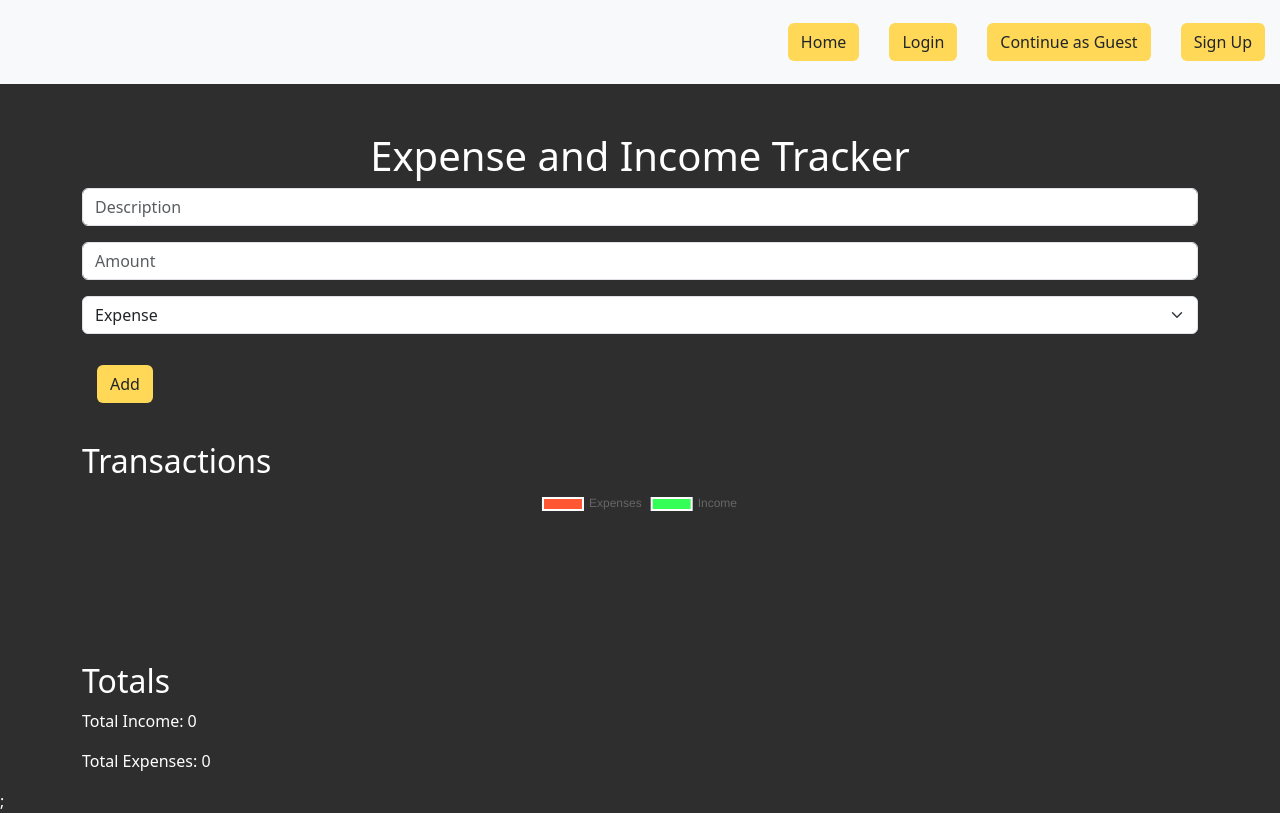
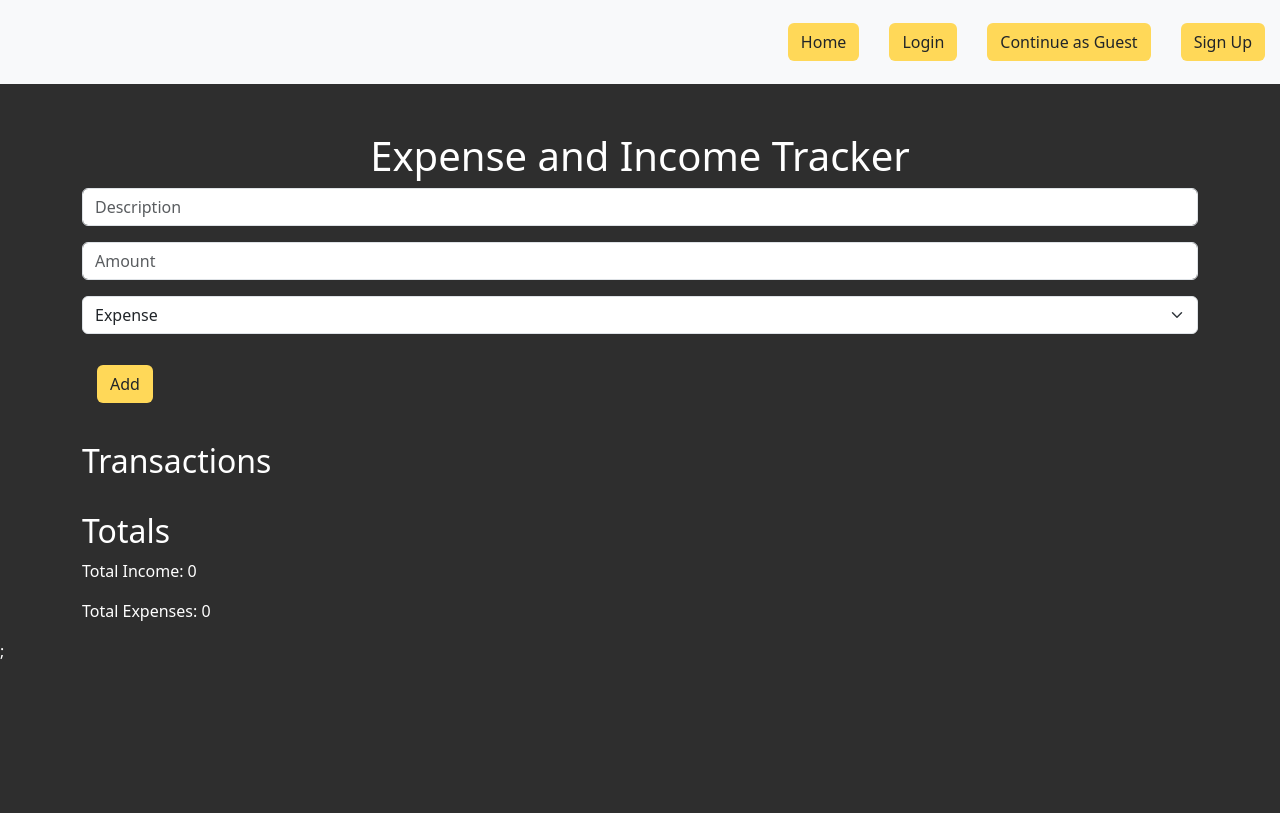
Before and after one commit to iamluisnunez/FinanceApp, a React (Vite) app: page /guest in a window 1280 px wide. Built offline with nearby package versions, Linux system fonts and the light colour scheme.

Commit message:
added pie chart

```diff
--- a/src/Components/Guest.jsx
+++ b/src/Components/Guest.jsx
@@ -34,36 +34,6 @@ function ExpenseIncomeApp() {
     );
     setTransactions(updatedTransactions);
   };
-  const [chartData, setChartData] = useState({
-    labels: ["Expenses", "Income"],
-    datasets: [
-      {
-        data: [0, 0], // Initialize with zeros
-        backgroundColor: ["#ff5733", "#33ff57"],
-      },
-    ],
-  });
-  useEffect(() => {
-    // Calculate expenses and income from transactions
-    const totalExpenses = transactions
-      .filter((transaction) => transaction.type === "expense")
-      .reduce((total, transaction) => total + transaction.amount, 0);
-
-    const totalIncome = transactions
-      .filter((transaction) => transaction.type === "income")
-      .reduce((total, transaction) => total + transaction.amount, 0);
-
-    // Update chartData with the calculated values
-    setChartData({
-      labels: ["Expenses", "Income"],
-      datasets: [
-        {
-          data: [totalExpenses, totalIncome],
-          backgroundColor: ["#ff5733", "#33ff57"],
-        },
-      ],
-    });
-  }, [transactions]);
 
   return (
     <>
@@ -126,16 +96,6 @@ function ExpenseIncomeApp() {
               </li>
             ))}
           </ul>
-          <div className="chart">
-            <Pie
-              data={chartData}
-              options={{
-                maintainAspectRatio: false, // This allows you to control the size
-                width: 800, // Set the desired width
-                height: 800, // Set the desired height
-              }}
-            />
-          </div>
         </div>
         <Totals transactions={transactions} />
       </div>
--- a/src/Components/LoggedIn.jsx
+++ b/src/Components/LoggedIn.jsx
@@ -1,27 +1,27 @@
+// Your main component (e.g., LoggedIn.jsx)
+
 import React, { useState, useEffect } from "react";
 import "bootstrap/dist/css/bootstrap.min.css";
-import "chart.js/auto"; // Import Chart.js
-import { Pie } from "react-chartjs-2"; // Import React ChartJS 2
-import "../App.css";
+import "chart.js/auto";
 import Totals from "./Total";
 import Header from "../assets/Header";
-import Guest from "./Guest"; // Import the Guest component
+import Guest from "./Guest";
+import ExpenseIncomeApp from "./Guest";
+import PieChart from "./PieChart"; // Import the PieChart component
 
 export default function LoggedIn({ transactions }) {
-  // Initialize the chartData state
   const [chartData, setChartData] = useState({
     labels: ["Expenses", "Income"],
     datasets: [
       {
-        data: [0, 0], // Initialize with zeros
+        data: [0, 0],
         backgroundColor: ["#ff5733", "#33ff57"],
       },
     ],
   });
 
-  // useEffect to update chartData whenever transactions change
   useEffect(() => {
-    // Calculate expenses and income from transactions
+    const transactions = ExpenseIncomeApp.transactions;
     const totalExpenses = transactions
       .filter((transaction) => transaction.type === "expense")
       .reduce((total, transaction) => total + transaction.amount, 0);
@@ -30,7 +30,6 @@ export default function LoggedIn({ transactions }) {
       .filter((transaction) => transaction.type === "income")
       .reduce((total, transaction) => total + transaction.amount, 0);
 
-    // Update chartData with the calculated values
     setChartData({
       labels: ["Expenses", "Income"],
       datasets: [
@@ -40,14 +39,13 @@ export default function LoggedIn({ transactions }) {
         },
       ],
     });
-  }, [transactions]); // Re-run the effect when transactions change
+  }, []);
 
   return (
     <>
       <Guest />
-      <div className="chart">
-        <Pie data={chartData} />
-      </div>
+      {/* Use the PieChart component and pass chartData as a prop */}
+      <PieChart chartData={chartData} />
     </>
   );
 }
--- /dev/null
+++ b/src/Components/PieChart.jsx
@@ -0,0 +1,28 @@
+// PieChart.js
+
+import React from "react";
+import { Pie } from "react-chartjs-2";
+
+function PieChart({ chartData }) {
+  return (
+    <div className="chart">
+      <Pie
+        data={chartData}
+        options={{
+          maintainAspectRatio: false,
+          responsive: true,
+          plugins: {
+            legend: {
+              display: true,
+              position: "right",
+            },
+          },
+          width: 400,
+          height: 400,
+        }}
+      />
+    </div>
+  );
+}
+
+export default PieChart;
--- a/src/Components/Routes.jsx
+++ b/src/Components/Routes.jsx
@@ -15,7 +15,10 @@ const AppRoutes = () => {
       <Route path="/signup" element={<SignUp />} />
       <Route path="/guest" element={<Guest />} />
       <Route path="/login" element={<Login />} />
-      <Route path="/loggedin" element={<LoggedIn />} />
+      <Route
+        path="/loggedin"
+        element={<LoggedIn transactions={ExpenseIncomeApp.transactions} />}
+      />
     </RouterRoutes>
   );
 };
```
